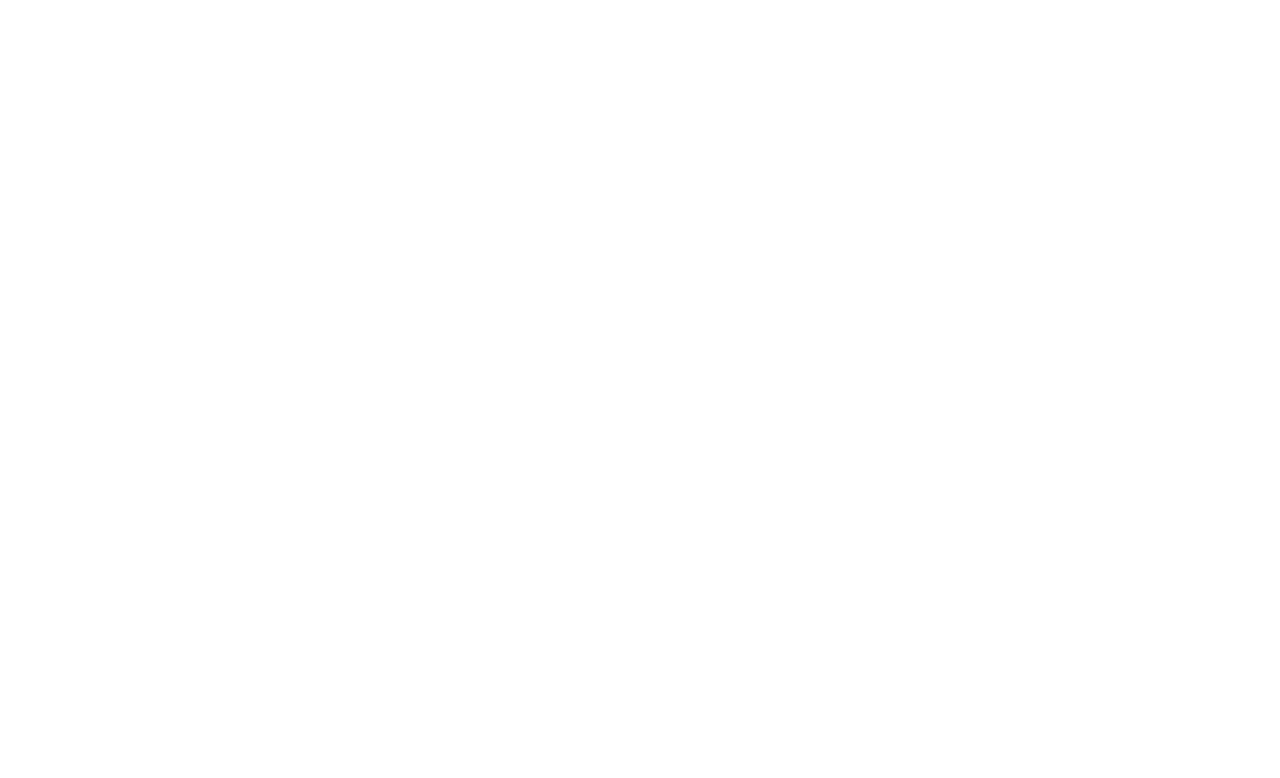
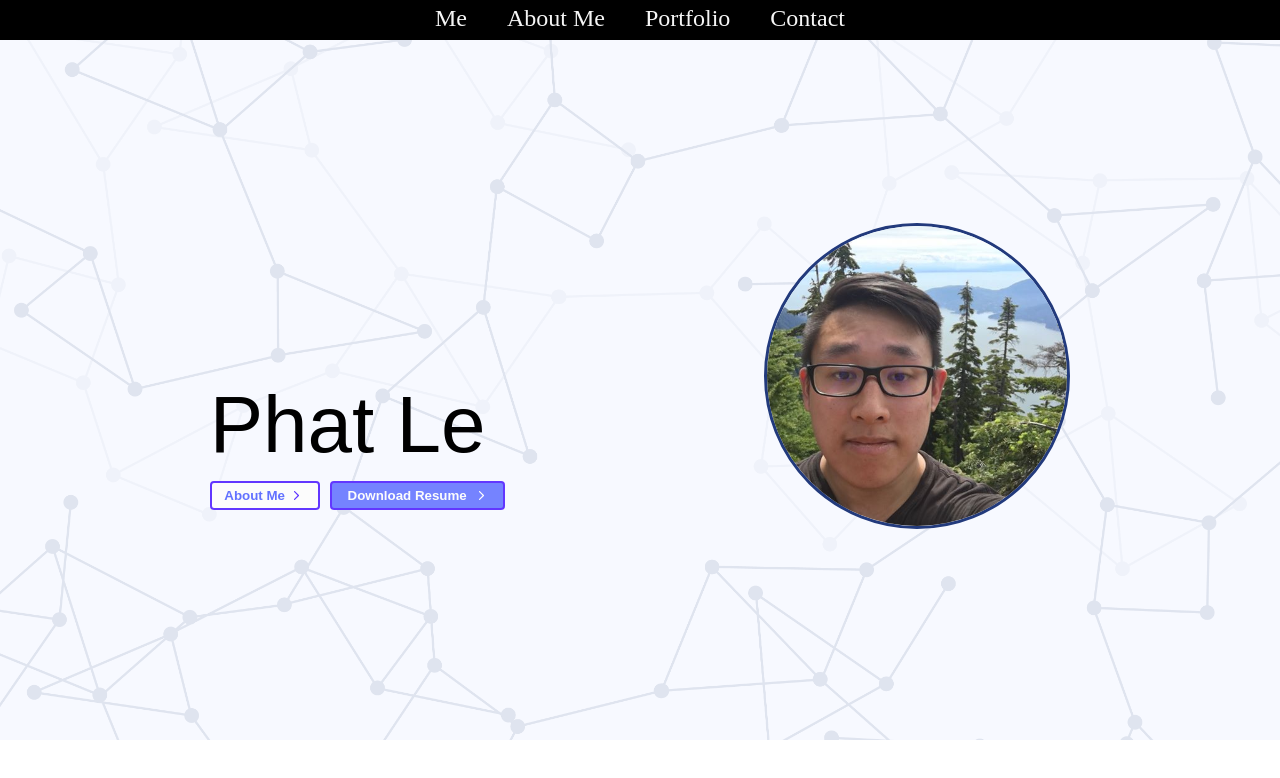
Before and after one commit to phat97/profile, a plain HTML site: page index.html in a window 1280 px wide. Drawn offline with Linux system fonts and the light colour scheme; files that its build step writes are made by us from their sources.

Commit message:
Profile Section rough draft complete

```diff
--- a/index.html
+++ b/index.html
@@ -5,7 +5,25 @@
     <meta name="viewport" content="width=device-width, initial-scale=1.0" />
     <meta http-equiv="X-UA-Compatible" content="ie=edge" />
     <title>Phat Le</title>
-    <link rel="stylesheet" href="profile.css" />
+    <link rel="stylesheet" href="style/profile.css" />
   </head>
-  <body></body>
+  <body>
+    <div class="container">
+      <div class="navigation">
+        <a href="#">Me</a>
+        <a href="#">About Me</a>
+        <a href="#">Portfolio</a>
+        <a href="#">Contact</a>
+      </div>
+
+      <div class="profile">
+        <div class="profile-info">
+          <span class="profile-name">Phat Le</span>
+          <input class="about btn" type="button" value="About Me" />
+          <input class="resume btn" type="button" value="Download Resume" />
+        </div>
+        <img class="profile-image" src="assets/me.jpg" alt="Profile Photo" />
+      </div>
+    </div>
+  </body>
 </html>
--- a/style/profile.css
+++ b/style/profile.css
@@ -0,0 +1,123 @@
+:root {
+  --bg-color: rgb(247, 249, 255);
+}
+
+body {
+  padding: 0;
+  margin: 0;
+  box-sizing: border-box;
+}
+
+.container {
+  display: grid;
+  grid-template-columns: 1fr;
+}
+
+.navigation {
+  background-color: rgb(0, 0, 0);
+  padding: 5px 0;
+  display: flex;
+  justify-content: center;
+}
+
+.navigation a {
+  text-align: center;
+  padding: 0 20px;
+  height: 30px;
+  text-decoration: none;
+  font-size: 1.5em;
+  color: whitesmoke;
+}
+
+.profile {
+  display: grid;
+  background-color: var(--bg-color);
+  height: 700px;
+  grid-template-columns: repeat(8, 1fr);
+  grid-template-rows: repeat(10, 1fr);
+  z-index: -2;
+}
+
+.profile::after {
+  content: "";
+  display: block;
+  position: absolute;
+  top: 30;
+  left: 0;
+  background-image: url("../assets/images/network.png");
+  background-repeat: no-repeat;
+  width: 100%;
+  height: 700px;
+  opacity: 0.1;
+  background-repeat: no-repeat;
+  background-size: cover;
+  z-index: -1;
+}
+
+.profile-image {
+  grid-column-start: 6;
+  grid-column-end: 6;
+  grid-row-start: 2;
+  grid-row-end: 2;
+  width: 300px;
+  height: 300px;
+  border: rgb(34, 58, 124) 3px solid;
+  border-radius: 50%;
+  object-fit: cover;
+  position: relative;
+  top: 150px;
+}
+
+.profile-info {
+  display: grid;
+  grid-template-columns: repeat(7, 1fr);
+  column-gap: 10px;
+  row-gap: 10px;
+  grid-column-start: 3;
+  grid-column-end: 3;
+  grid-row-start: 3;
+  grid-row-end: 3;
+}
+
+.profile-name {
+  font-size: 5em;
+  font-family: fantasy;
+  grid-column-start: 1;
+  grid-column-end: 3;
+  grid-row-start: 1;
+  grid-row-end: 1;
+}
+
+.profile .btn {
+  padding: 5px 30px 5px 10px;
+  border-radius: 4px;
+  text-align: center;
+  text-decoration: none;
+  font-weight: bold;
+}
+
+.profile .about {
+  grid-row-start: 2;
+  grid-row-end: 2;
+  width: 110px;
+  border: 2px solid rgb(98, 55, 255);
+  color: rgb(98, 114, 255);
+  background-color: rgb(252, 252, 252);
+  background-image: url(../assets/icons/arrow-blue.svg);
+  background-repeat: no-repeat;
+  background-position: 80px;
+  background-size: 9px;
+}
+
+.profile .resume {
+  grid-row-start: 2;
+  grid-row-end: 2;
+  width: 175px;
+  border: 2px solid rgb(98, 55, 255);
+  color: rgb(252, 252, 252);
+  background-color: rgb(117, 131, 255);
+  background-image: url(../assets/icons/arrow-white.svg);
+  background-repeat: no-repeat;
+  background-position: 145px;
+  background-size: 9px;
+}
```
Also changed, not shown: assets/icons/arrow-blue.svg (added), assets/icons/arrow-white.svg (added), assets/images/network.png (added), assets/me.jpg (added).
